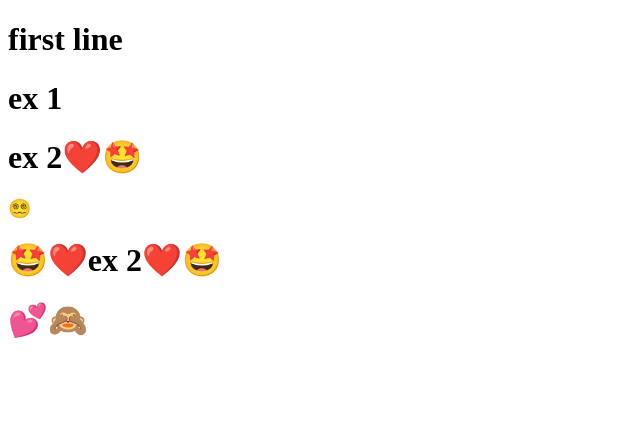
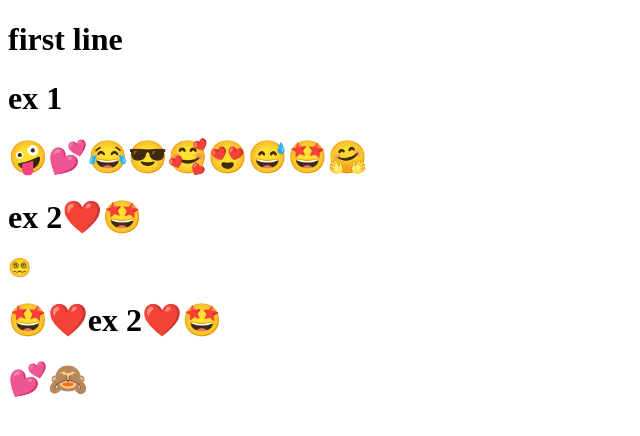
Before and after one commit to AvigailSheinin/pull-push, a plain HTML site: page index.html in a window 1280 px wide. Shown: the whole page, without its empty margins (0-640 px from the left). Drawn offline with Linux system fonts and the light colour scheme.

Commit message:
combining conflict no. 2

```diff
--- a/index.html
+++ b/index.html
@@ -11,7 +11,7 @@
 <body>
     <h1>first line</h1>
     <h1>ex 1</h1>
-
+    <h1>🤪💕😂😎🥰😍😅🤩🤗</h1>
     <h1>ex 2❤️🤩</h1>
     <h3>😵‍💫</h3>
     <h1>🤩❤️ex 2❤️🤩</h1>
```
